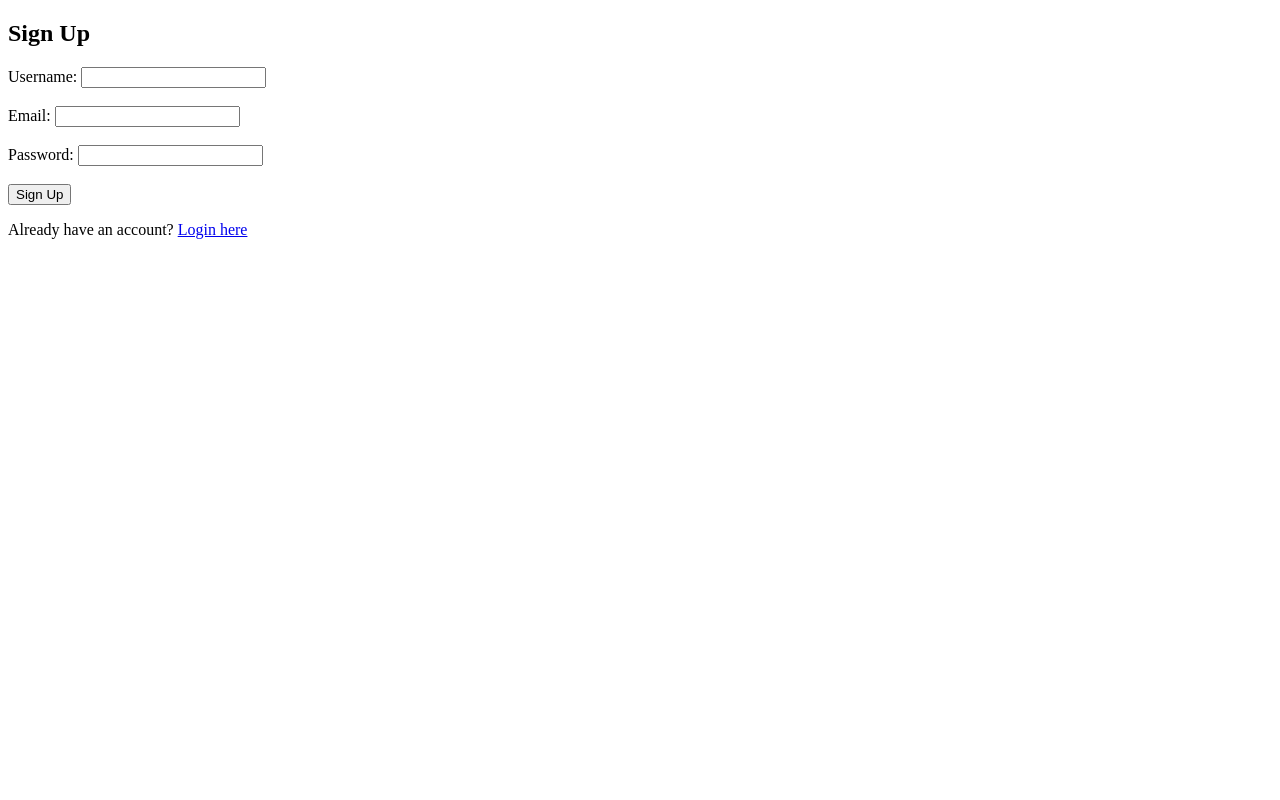
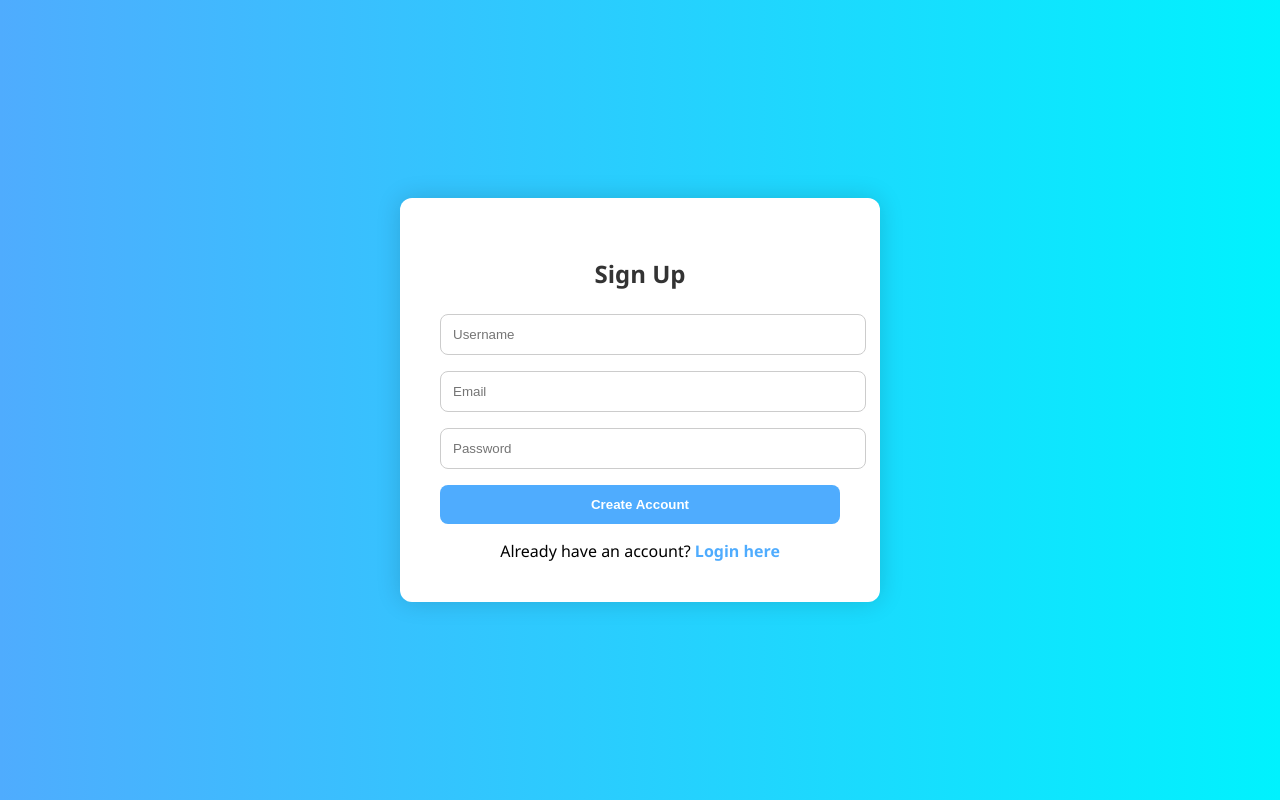
Before and after one commit to Diana2l/web-dev, a PHP site: page /signup.php in a window 1280 px wide. Run offline with PHP 8.4, Linux system fonts and the light colour scheme; a stand-in replaces the project's code that opens the database connection.

Commit message:
updated signup page code

```diff
--- a/signup.php
+++ b/signup.php
@@ -29,19 +29,84 @@ if ($_SERVER["REQUEST_METHOD"] === "POST") {
 ?>
 
 <!DOCTYPE html>
-<html>
+<html lang="en">
 <head>
-    <title>Sign Up</title>
+  <meta charset="UTF-8">
+  <title>Sign Up</title>
+  <style>
+    body {
+      font-family: 'Segoe UI', sans-serif;
+      background: linear-gradient(to right, #4facfe, #00f2fe);
+      display: flex;
+      justify-content: center;
+      align-items: center;
+      height: 100vh;
+      margin: 0;
+    }
+    .container {
+      background: white;
+      padding: 40px;
+      border-radius: 12px;
+      box-shadow: 0 0 25px rgba(0, 0, 0, 0.15);
+      width: 100%;
+      max-width: 400px;
+    }
+    h2 {
+      text-align: center;
+      margin-bottom: 24px;
+      color: #333;
+    }
+    input[type="text"],
+    input[type="email"],
+    input[type="password"] {
+      width: 100%;
+      padding: 12px;
+      margin-bottom: 16px;
+      border-radius: 8px;
+      border: 1px solid #ccc;
+    }
+    input[type="submit"] {
+      background: #4facfe;
+      color: white;
+      padding: 12px;
+      width: 100%;
+      border: none;
+      border-radius: 8px;
+      cursor: pointer;
+      font-weight: bold;
+      transition: background 0.3s ease;
+    }
+    input[type="submit"]:hover {
+      background: #00d0fe;
+    }
+    .message {
+      color: red;
+      text-align: center;
+    }
+    .switch {
+      text-align: center;
+      margin-top: 10px;
+    }
+    .switch a {
+      color: #4facfe;
+      text-decoration: none;
+      font-weight: bold;
+    }
+  </style>
 </head>
 <body>
-<h2>Sign Up</h2>
-<form method="post" action="">
-    Username: <input type="text" name="username" required><br><br>
-    Email: <input type="email" name="email" required><br><br>
-    Password: <input type="password" name="password" required><br><br>
-    <input type="submit" value="Sign Up">
-</form>
-<p style="color:red;"><?php echo $message; ?></p>
-<p>Already have an account? <a href="login.php">Login here</a></p>
+  <div class="container">
+    <h2>Sign Up</h2>
+    <form method="post" action="">
+      <input type="text" name="username" placeholder="Username" required>
+      <input type="email" name="email" placeholder="Email" required>
+      <input type="password" name="password" placeholder="Password" required>
+      <input type="submit" value="Create Account">
+    </form>
+    <p class="message"><?php echo $message; ?></p>
+    <div class="switch">
+      Already have an account? <a href="login.php">Login here</a>
+    </div>
+  </div>
 </body>
 </html>
```
